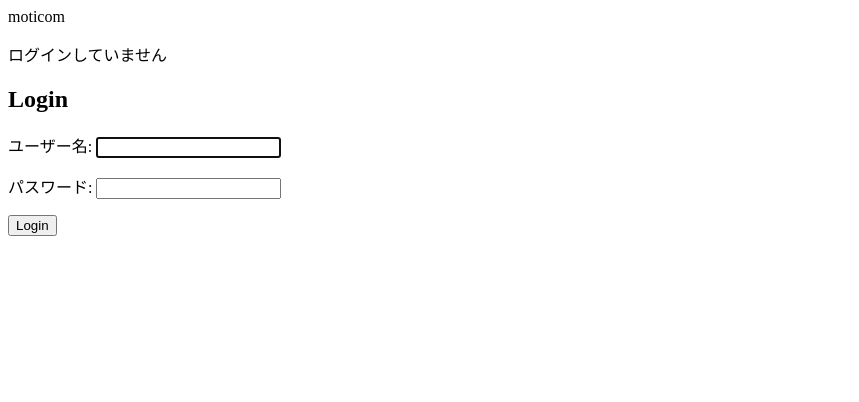
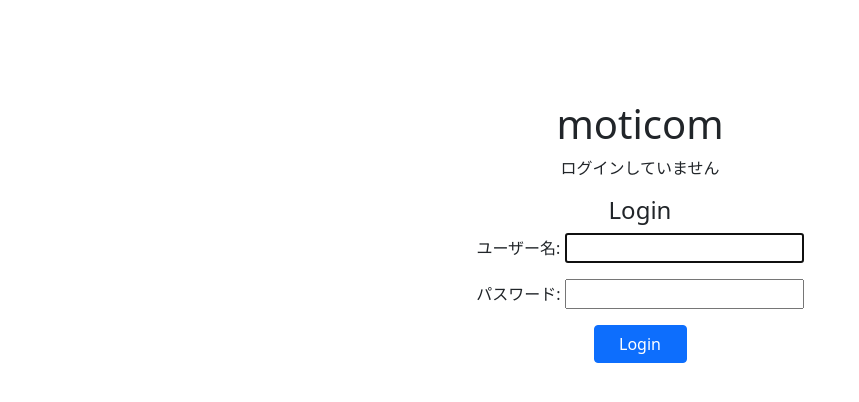
Before and after one commit to okadomeY/2021PBL, a Django app: page /login/ in a window 1280 px wide. Shown: the top 402 px of the page, without its empty margins (0-859 px from the left). Run offline with Django 3.2, Linux system fonts and the light colour scheme; some libraries are stand-ins or nearby versions.

Commit message:
ログイン画面のレイアウト修正―途中

```diff
--- a/mysite/moticom/templates/common/base1.html
+++ b/mysite/moticom/templates/common/base1.html
@@ -4,13 +4,14 @@
 
 <head>
   <meta charset="utf-8">
+  <!--
   <meta name="viewport" content="width=device-width, initial-scale=1">
   <title>moticom</title>
-  <!-- css -->
+
   <link href="{% static 'mystatic/css/style.css' %}">
   <link href="https://stackpath.bootstrapcdn.com/bootstrap/4.4.1/css/bootstrap.min.css"
     integrity="sha384-Vkoo8x4CGsO3+Hhxv8T/Q5PaXtkKtu6ug5TOeNV6gBiFeWPGFN9MuhOf23Q9Ifjh" crossorigin="anonymous">
-  <!-- js -->
+
   <script src="https://code.jquery.com/jquery-3.4.1.slim.min.js"
     integrity="sha384-J6qa4849blE2+poT4WnyKhv5vZF5SrPo0iEjwBvKU7imGFAV0wwj1yYfoRSJoZ+n"
     crossorigin="anonymous"></script>
@@ -20,23 +21,28 @@
   <script src="https://stackpath.bootstrapcdn.com/bootstrap/4.4.1/js/bootstrap.min.js"
     integrity="sha384-wfSDF2E50Y2D1uUdj0O3uMBJnjuUD4Ih7YwaYd1iqfktj0Uod8GCExl3Og8ifwB6"
     crossorigin="anonymous"></script>
+    -->
+  <meta name="viewport" content="width=device-width, initial-scale=1, shrink-to-fit=no">
+  <link rel="stylesheet" href="{% static 'moticom/css/bootstrap.min.css' %}">
 </head>
 
 <body>
-  <div class="container">
-    <header>
-      <div class="title">{% block titele %}moticom{% endblock %}</div>
+  <div style="text-align:center">
+  <div class="container" style="margin-top:100px">
+      <div class="title">
+        <h1>{% block title %}moticom{% endblock %}</h1>
+      </div>
       {% if user.is_authenticated %}
       <p>{{ user.username }}でログイン中</p>
       {% else %}
       <p>ログインしていません</p>
       {% endif %}
-    </header>
     <!-- メインコンテンツ -->
     <div class="content">
       <!-- コンテンツ -->
       {% block content %}{% endblock %}
     </div>
   </div>
+  </div>
 </body>
 </html>
--- a/mysite/moticom/templates/registration/login.html
+++ b/mysite/moticom/templates/registration/login.html
@@ -1,10 +1,14 @@
 {% extends "common/base1.html" %}
 
 {% block content %}
-<h2>Login</h2>
-<form method="post">
-{% csrf_token %}
-{{ form.as_p }}
-<button type="submit">Login</button>
-</form>
+<div style="text-align:center">
+  <h4>Login</h4>
+  <form method="post">
+  {% csrf_token %}
+  {{ form.as_p }}
+  <div class="d-grid gap-2 col-1 mx-auto">
+  <button class="btn btn-primary" type="submit">Login</button>
+  </form>
+  </div>
+</div>
 {% endblock %}
```
